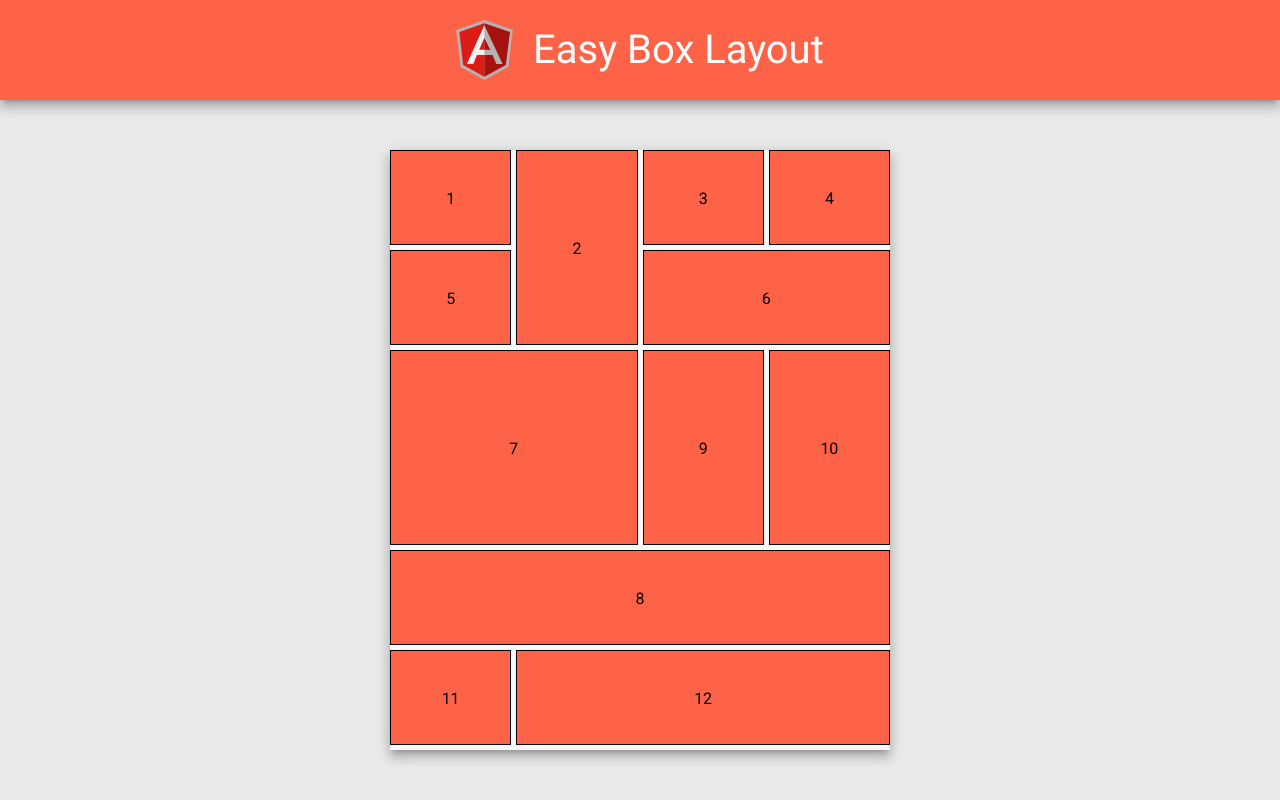
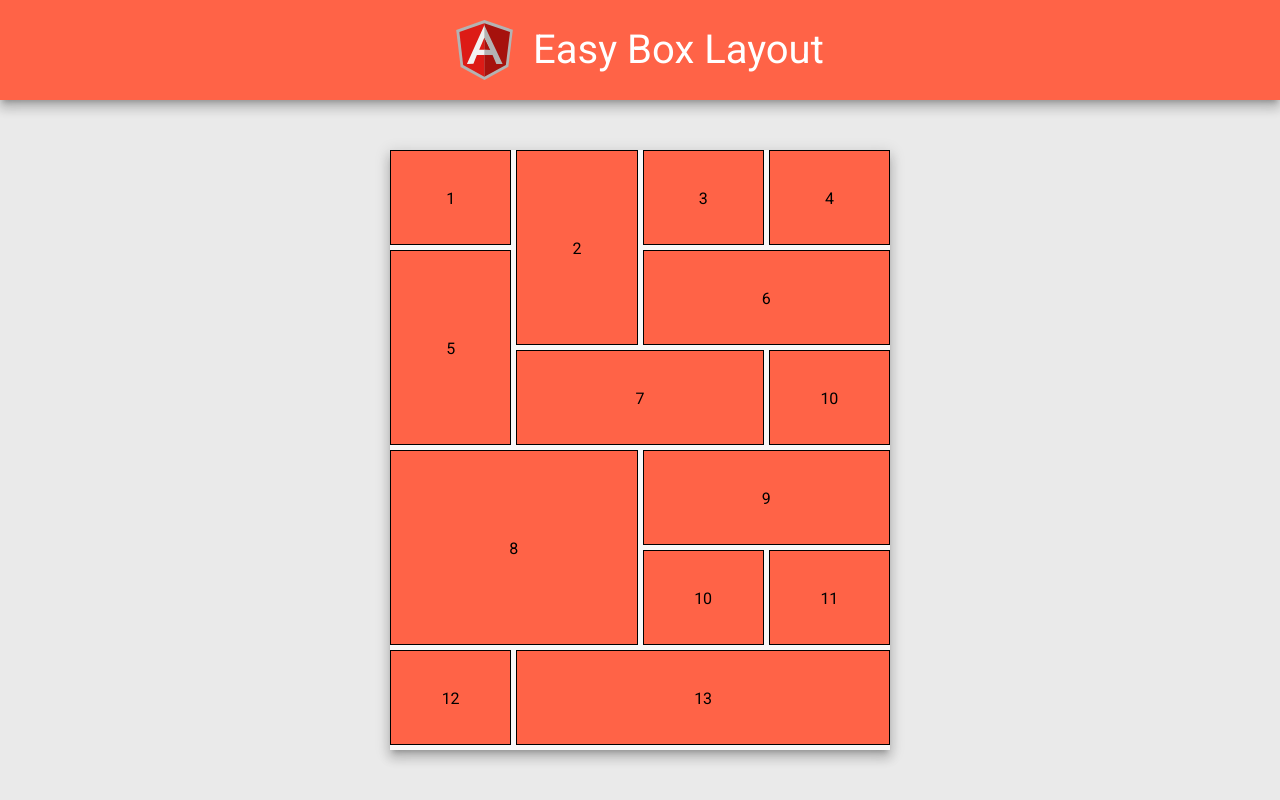
Before and after one commit to Tyler-V/ngx-easy-box-layout, an Angular app: page / in a window 1280 px wide. Built offline with nearby package versions, Linux system fonts and the light colour scheme.

Commit message:
Complex demo

```diff
--- a/src/app/app.component.html
+++ b/src/app/app.component.html
@@ -20,29 +20,35 @@
       <ez-box height="100px" width="25%">
         <div>4</div>
       </ez-box>
-      <ez-box height="100px" width="25%">
+      <ez-box height="200px" width="25%">
         <div>5</div>
       </ez-box>
       <ez-box height="100px" width="50%">
         <div>6</div>
       </ez-box>
-      <ez-box height="200px" width="50%">
+      <ez-box height="100px" width="50%">
         <div>7</div>
       </ez-box>
-      <ez-box height="100px" width="100%">
+      <ez-box height="200px" width="50%">
         <div>8</div>
       </ez-box>
-      <ez-box height="200px" width="25%">
+      <ez-box height="100px" width="50%">
         <div>9</div>
       </ez-box>
-      <ez-box height="200px" width="25%">
+      <ez-box height="100px" width="25%">
+        <div>10</div>
+      </ez-box>
+      <ez-box height="100px" width="25%">
         <div>10</div>
       </ez-box>
       <ez-box height="100px" width="25%">
         <div>11</div>
       </ez-box>
+      <ez-box height="100px" width="25%">
+        <div>12</div>
+      </ez-box>
       <ez-box height="100px" width="75%">
-        <div>12</div>
+        <div>13</div>
       </ez-box>
     </ez-box-layout>
   </div>
```
